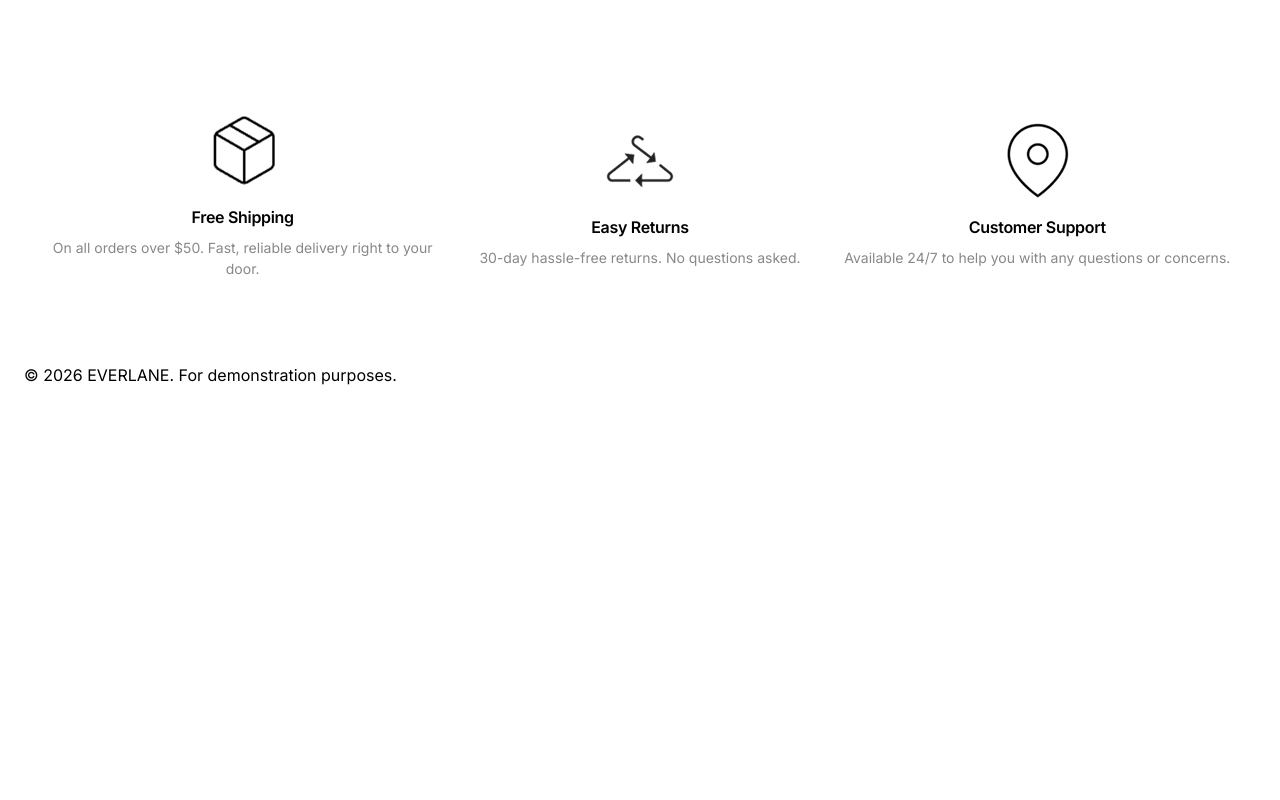
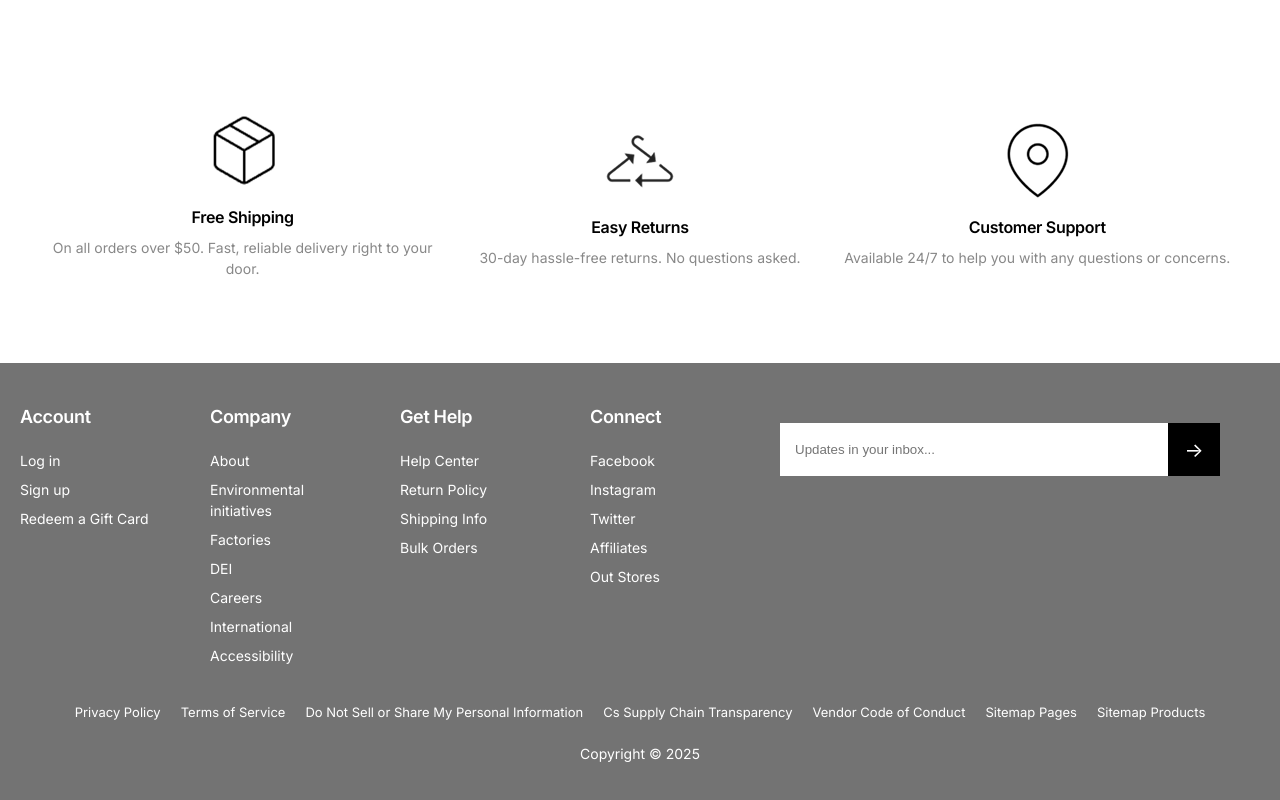
Before and after one commit to abrahamkifleT/cein, a React app in the folder frontend/: page / in a window 1280 px wide. Shown: the part 4904-5704 px from the top of the page. Before the commit the page ends 5291 px from the top, so only its background shows below. Built offline with nearby package versions, Linux system fonts and the light colour scheme; the HTML template or start-up script is replaced by a standard one.

Commit message:
refactor(App): integrate specialized Footer component
- Replaced the hardcoded static footer in App.jsx with the new <Footer /> component.
- Added Footer import to Home.jsx for consistent layout across pages.
- Cleanup: Removed legacy footer tags and placeholder demonstration text.

```diff
--- a/frontend/src/App.jsx
+++ b/frontend/src/App.jsx
@@ -3,6 +3,7 @@ import Header from './components/layout/Header';
 import Navbar from './components/layout/Navbar';
 import AppRoutes from './app/routes';
 import AppProvider from './providers/AppProvider';
+import Footer from './components/home/Footer/Footer';
 
 function App() {
   return (
@@ -14,11 +15,7 @@ function App() {
         <AppRoutes />
       </main>
 
-      <footer className="footer">
-        <div className="container">
-          <p>&copy; 2026 EVERLANE. For demonstration purposes.</p>
-        </div>
-      </footer>
+      <Footer />
     </div>
     </AppProvider>
   );
--- a/frontend/src/pages/Home/Home.jsx
+++ b/frontend/src/pages/Home/Home.jsx
@@ -8,6 +8,7 @@ import Testimonials from '../../components/home/Testimonials/Testimonials';
 import SomeBlogPost from '../../components/home/SomeBlogPost/SomeBlogPost';
 import CustomerGallery from '../../components/home/CustomerGallery/CustomerGallery';
 import FeatureSection from '../../components/home/FeatureSection/FeatureSection';
+import Footer from '../../components/home/Footer/Footer';
 
 const Home = () => {
     return (
```
